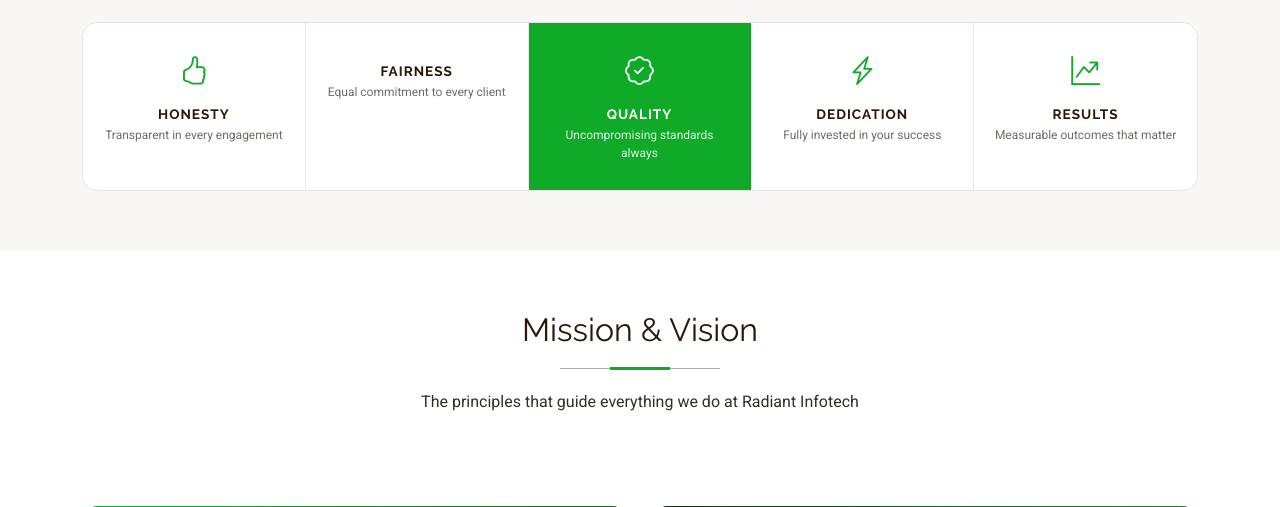
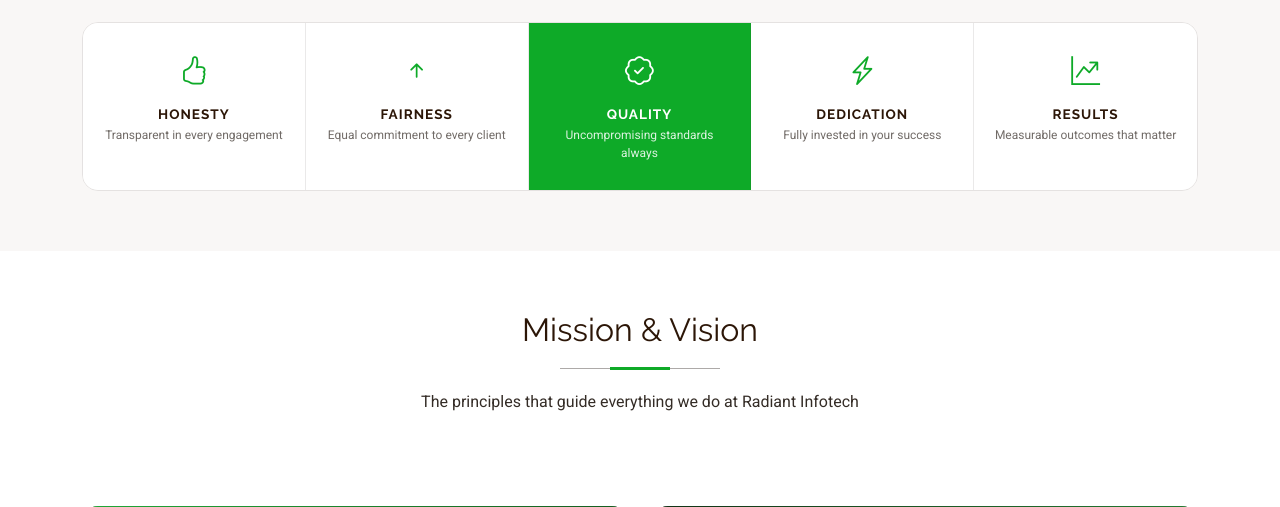
Before and after one commit to anjeelupreti/01_radiant_infotech, a Django app: page /about_us/ in a window 1280 px wide. Shown: the part 1787-2294 px from the top of the page. Run offline with Django 5.2, Linux system fonts and the light colour scheme; some libraries are stand-ins or nearby versions; grey boxes are pictures that could not be loaded.

Commit message:
Redefine interface

```diff
--- a/templates/base/index.html
+++ b/templates/base/index.html
@@ -27,13 +27,13 @@
 
   <!-- <link href="{% static 'img/favicon.png' %}" rel="icon" type="image/png"> -->
   <link href="{% static 'img/apple-touch-icon.png' %}" rel="apple-touch-icon">
-
+<link href="https://cdn.jsdelivr.net/npm/bootstrap-icons@1.11.3/font/bootstrap-icons.css" rel="stylesheet">
   <link href="https://fonts.googleapis.com" rel="preconnect">
   <link href="https://fonts.gstatic.com" rel="preconnect" crossorigin>
   <link href="https://fonts.googleapis.com/css2?family=Roboto:ital,wght@0,100;0,300;0,400;0,500;0,700;0,900;1,100;1,300;1,400;1,500;1,700;1,900&family=Poppins:ital,wght@0,100;0,200;0,300;0,400;0,500;0,600;0,700;0,800;0,900;1,100;1,200;1,300;1,400;1,500;1,600;1,700;1,800;1,900&family=Raleway:ital,wght@0,100;0,200;0,300;0,400;0,500;0,600;0,700;0,800;0,900;1,100;1,200;1,300;1,400;1,500;1,600;1,700;1,800;1,900&display=swap" rel="stylesheet">
 
   <link href="{% static 'vendor/bootstrap/css/bootstrap.min.css' %}" rel="stylesheet">
-  <link href="{% static 'vendor/bootstrap-icons/bootstrap-icons.css' %}" rel="stylesheet">
+  <!-- <link href="{% static 'vendor/bootstrap-icons/bootstrap-icons.css' %}" rel="stylesheet"> -->
   <link href="{% static 'vendor/aos/aos.css' %}" rel="stylesheet">
   <link href="{% static 'vendor/glightbox/css/glightbox.min.css' %}" rel="stylesheet">
   <link href="{% static 'vendor/swiper/swiper-bundle.min.css' %}" rel="stylesheet">
--- a/templates/pages/about_us.html
+++ b/templates/pages/about_us.html
@@ -142,7 +142,7 @@
       <div style="padding:28px 20px;text-align:center;border-right:1px solid color-mix(in srgb, var(--default-color), transparent 90%);transition:all 0.3s ease;background:var(--surface-color);"
            onmouseover="this.style.background='var(--accent-color)';this.querySelector('i').style.color='#fff';this.querySelector('h5').style.color='#fff';this.querySelector('small').style.color='rgba(255,255,255,0.85)';"
            onmouseout="this.style.background='var(--surface-color)';this.querySelector('i').style.color='var(--accent-color)';this.querySelector('h5').style.color='var(--heading-color)';this.querySelector('small').style.color='color-mix(in srgb, var(--default-color), transparent 30%)';">
-        <i class="bi bi-scale" style="font-size:1.8rem;color:var(--accent-color);margin-bottom:12px;display:block;transition:color 0.3s;"></i>
+        <i class="bi bi-arrow-up-short" style="font-size:1.8rem;color:var(--accent-color);margin-bottom:12px;display:block;transition:color 0.3s;"></i>
         <h5 style="font-weight:700;font-size:0.85rem;color:var(--heading-color);margin-bottom:4px;transition:color 0.3s;text-transform:uppercase;letter-spacing:1px;">Fairness</h5>
         <small style="font-size:0.75rem;color:color-mix(in srgb, var(--default-color), transparent 30%);line-height:1.5;display:block;transition:color 0.3s;">Equal commitment to every client</small>
       </div>
```
